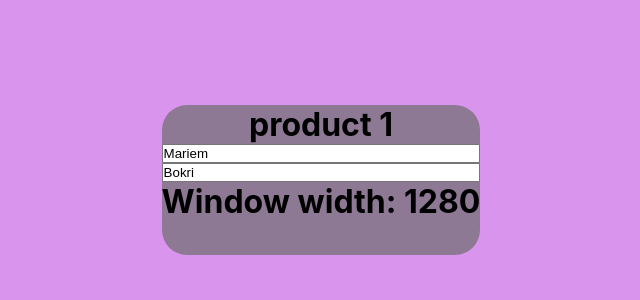
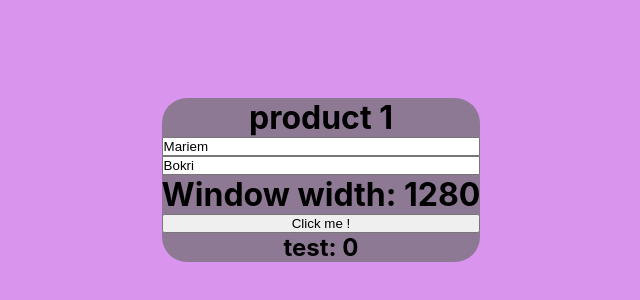
Before and after one commit to MariemBok/MERN-Stack-Project, a React (Create React App) app in the folder first_react_project/: page / in a window 1280 px wide. Shown: the part 220-520 px from the top of the page, without its empty margins (319-959 px from the left). Built offline with nearby package versions, Linux system fonts and the light colour scheme.

Commit message:
little change

```diff
--- a/first_react_project/src/Components/Product.js
+++ b/first_react_project/src/Components/Product.js
@@ -18,6 +18,9 @@ function Product(props){
     const lastName = useFormInput('Bokri');
     useDocumentTitle(firstName.value + ' ' + lastName.value);
     const width = useWindowWidth();
+    const [count, setCount] = useState(0);
+    var num = count;
+
 
     return (
         <ProductFrame>
@@ -28,15 +31,14 @@ function Product(props){
          <input {...lastName} >
          </input>
          <h1> Window width: {width}</h1>
+         <button onClick={() => setCount(count + 1)}>Click me ! </button>
+         <h2> test:  {num} </h2>
 
         </ProductFrame>
     );
 }
 
 export default Product;
-
-
-
 
 function useFormInput(intialValue){
 
```
